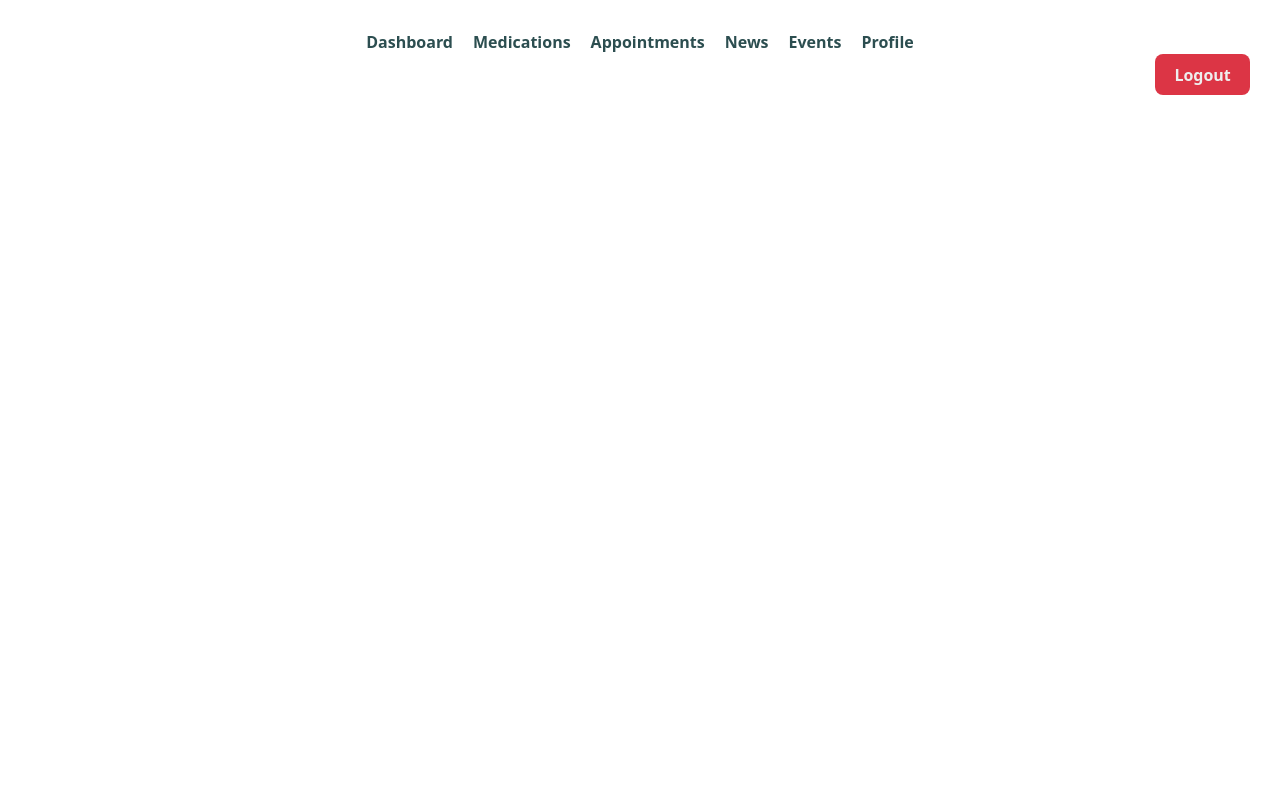
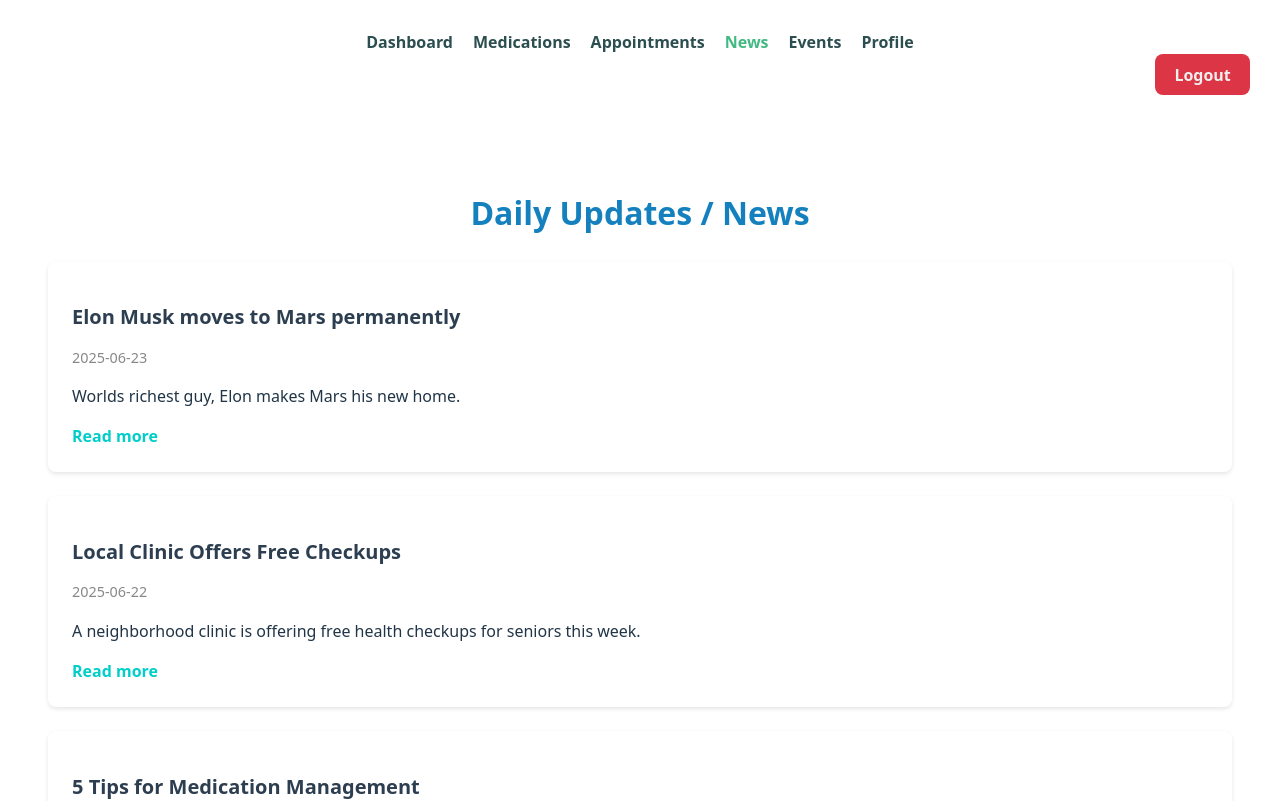
Before and after one commit to 21f3001925/soft-engg-project-may-2025-se-May-11, a Vue app in the folder frontend/: page /news in a window 1280 px wide. Shown: the top 801 px of the page. Built offline with nearby package versions, Linux system fonts and the light colour scheme; sample sign-in values are in the browser's storage.

Commit message:
Added News/Daily Updates Page
Created a new News.vue page under views/

Added temporary static data to simulate daily updates/news

Registered the /news route in router/index.js for navigation

```diff
--- a/frontend/src/router/index.js
+++ b/frontend/src/router/index.js
@@ -4,6 +4,7 @@ import Register from '../views/Register.vue';
 import Dashboard from '../views/Dashboard.vue';
 import Medications from '../views/Medications.vue';
 import Appointments from '../views/Appointments.vue';
+import News from '../views/News.vue';
 import Profile from '../views/Profile.vue';
 
 const routes = [
@@ -39,6 +40,11 @@ const routes = [
     component: Appointments,
   },
   {
+    path: '/news',
+    name: 'News',
+    component: News,
+  },
+  {
     path: '/profile',
     name: 'Profile',
     component: Profile,
--- /dev/null
+++ b/frontend/src/views/News.vue
@@ -0,0 +1,106 @@
+<script setup>
+import { ref } from 'vue';
+
+const newsItems = ref([
+  {
+    id: 1,
+    title: 'Elon Musk moves to Mars permanently',
+    date: '2025-06-23',
+    summary: 'Worlds richest guy, Elon makes Mars his new home.',
+    link: '#',
+  },
+  {
+    id: 2,
+    title: 'Local Clinic Offers Free Checkups',
+    date: '2025-06-22',
+    summary: 'A neighborhood clinic is offering free health checkups for seniors this week.',
+    link: '#',
+  },
+  {
+    id: 3,
+    title: '5 Tips for Medication Management',
+    date: '2025-06-21',
+    summary: 'Managing medications can be tricky. Here are 5 useful tips for staying on track.',
+    link: '#',
+  },
+]);
+</script>
+
+<template>
+  <div class="news-page">
+    <h1>Daily Updates / News</h1>
+
+    <div v-if="newsItems.length === 0" class="empty">No news updates available.</div>
+
+    <div v-else class="news-list">
+      <div v-for="item in newsItems" :key="item.id" class="news-card">
+        <h2 class="news-title">{{ item.title }}</h2>
+        <p class="news-date">{{ item.date }}</p>
+        <p class="news-summary">{{ item.summary }}</p>
+        <a class="news-link" :href="item.link">Read more</a>
+      </div>
+    </div>
+  </div>
+</template>
+
+<style scoped>
+.news-page {
+  padding: 2rem;
+  max-width: 1200px;
+  margin: 0 auto;
+}
+
+h1 {
+  margin-bottom: 2rem;
+  color: #1480be;
+  font-size: 2rem;
+  text-align: center;
+}
+
+.empty {
+  text-align: center;
+  padding: 2rem;
+  color: #666;
+}
+
+.news-list {
+  display: flex;
+  flex-direction: column;
+  gap: 1.5rem;
+}
+
+.news-card {
+  background-color: white;
+  padding: 1.5rem;
+  border-radius: 8px;
+  box-shadow: 0 2px 4px rgba(0, 0, 0, 0.1);
+}
+
+.news-title {
+  font-size: 1.25rem;
+  font-weight: bold;
+  color: #2c3e50;
+  margin-bottom: 0.5rem;
+}
+
+.news-date {
+  font-size: 0.9rem;
+  color: #888;
+  margin-bottom: 1rem;
+}
+
+.news-summary {
+  font-size: 1rem;
+  margin-bottom: 1rem;
+}
+
+.news-link {
+  font-weight: bold;
+  color: #00cec9;
+  text-decoration: none;
+}
+
+.news-link:hover {
+  text-decoration: underline;
+}
+</style>
```
